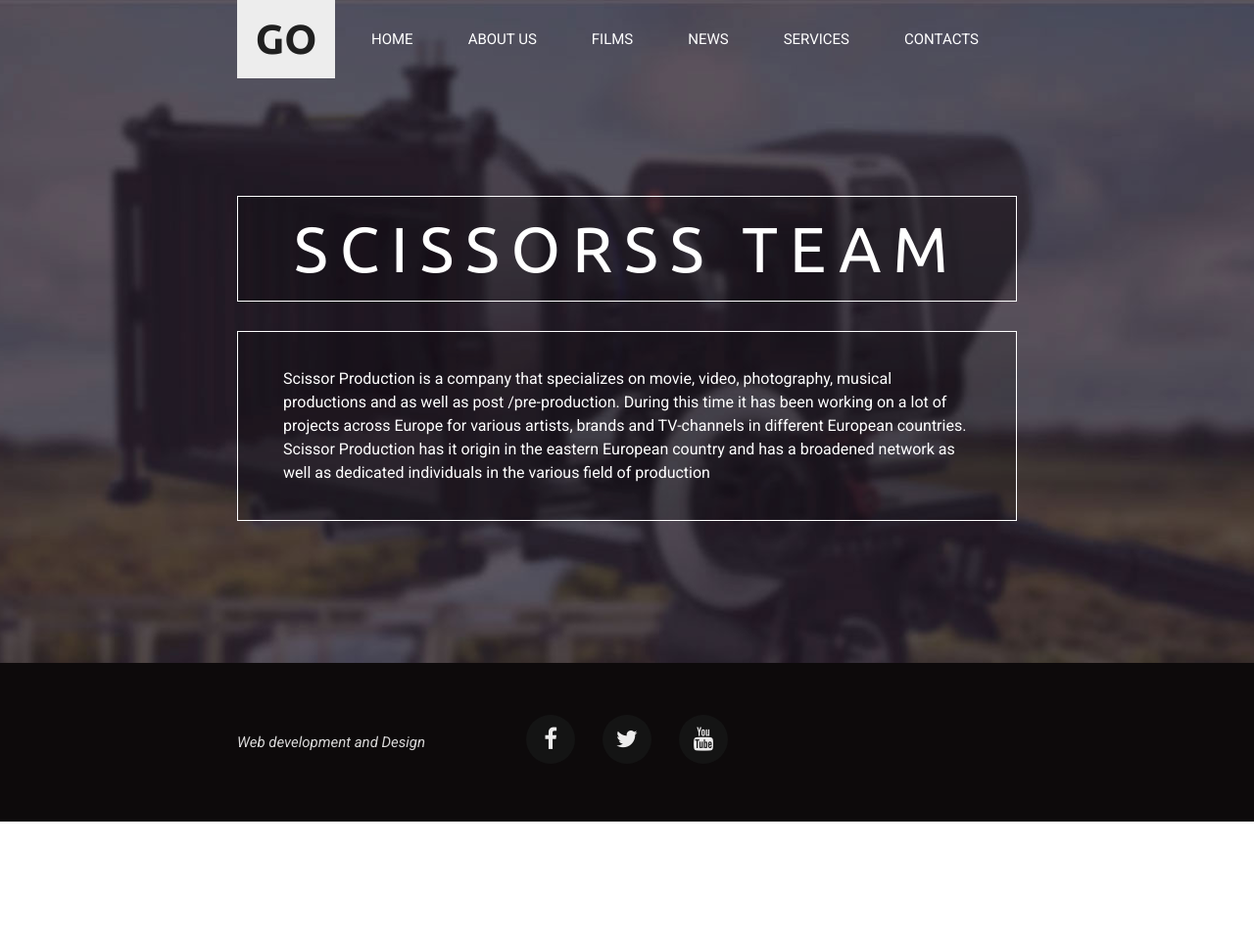
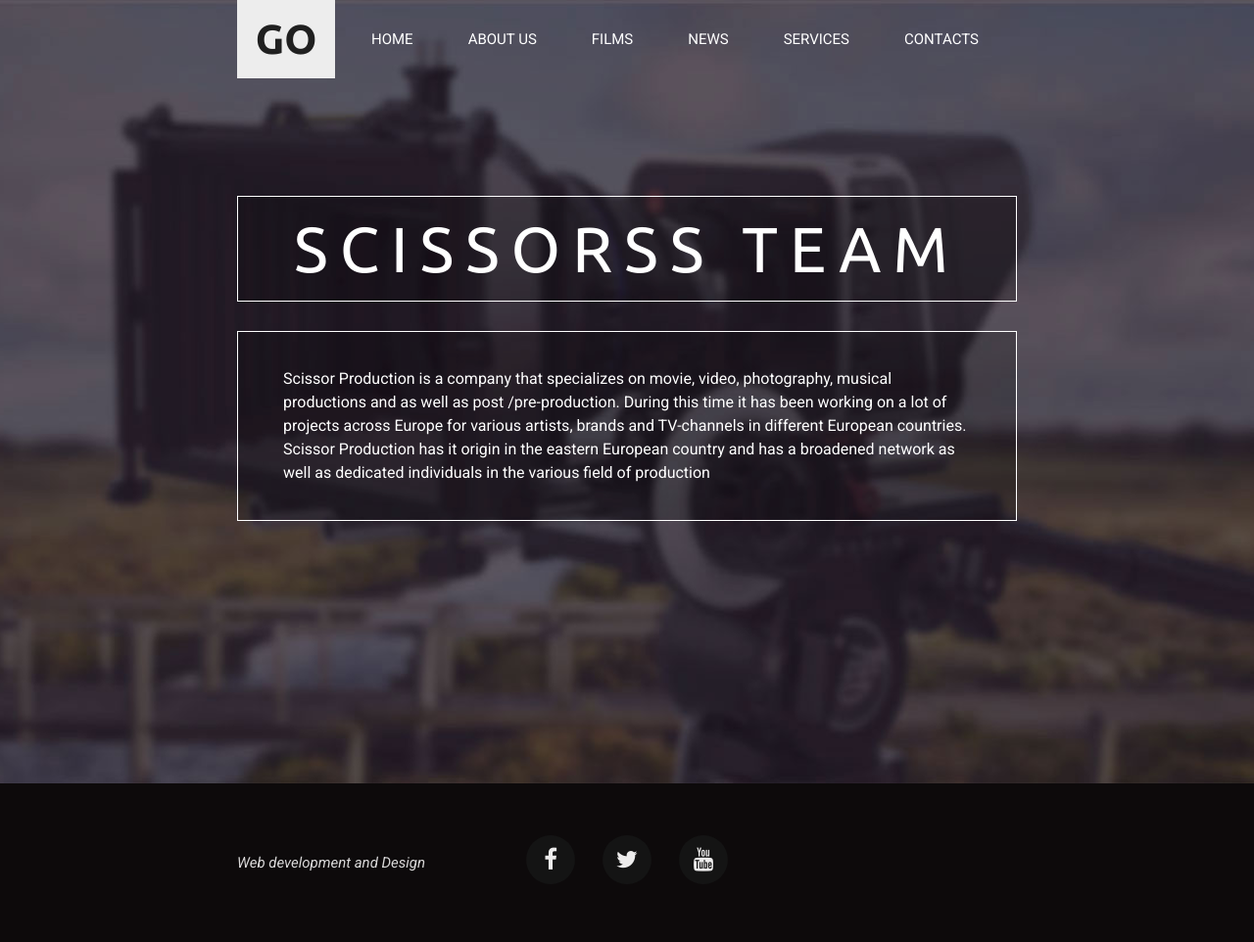
Before and after one commit to Chaban1991/Scissorss, a plain HTML site: page about.html in a window 1280 px wide. Shown: the whole page at 98% size. Before the commit the page ends 839 px from the top, so only its background shows below. Drawn offline with Linux system fonts and the light colour scheme.

Commit message:
footer down ok

```diff
--- a/about.html
+++ b/about.html
@@ -6,7 +6,8 @@
     <link href='https://fonts.googleapis.com/css?family=Roboto:400,700,400italic|Ubuntu:400,500,700' rel='stylesheet' type='text/css'>
     <link rel="stylesheet" href="css/style.css">
 </head>
-<body class="about footer-down">
+<body class="about">
+<div class="main">
 <header class="about-header">
     <div class="wrap">
         <div class="about-header__top">
@@ -38,8 +39,9 @@
     </div>
     </div>
 </div>
+</div>
 
-<footer class="footer footer-down-footer">
+<footer class="footer footer-down">
     <div class="wrap">
         <a href="https://www.chabn.com" target="_blank" class="footer__banner banner">Web development and Design</a>
         <div class="footer__social social">
--- a/css/style.css
+++ b/css/style.css
@@ -116,6 +116,16 @@ video {
 
 .clearfix:after{
     clear: both;
+}
+
+.main {
+    min-height: 100%;
+    position: relative
+}
+
+
+html, body {
+    height: 100%;
 }
 
 /*-------------------------------------------------------------------------*/
@@ -528,10 +538,13 @@ left: 0;
 /*-------------------------- About -------------------------------*/
 /*-------------------------------------------------------------------------*/
 
+
+
 .about{
     background: url("../img/filteraabout.jpg");
     background-size: cover;
     background-attachment: fixed;
+    box-sizing: border-box;
 }
 
 .banner{
@@ -576,7 +589,6 @@ left: 0;
 
 .about-content{
     margin-top: 30px;
-    margin-bottom: 145px;
 }
 
 .about-content__description{
```
Also changed, not shown: news/test-post.html (+3 -1 lines).
